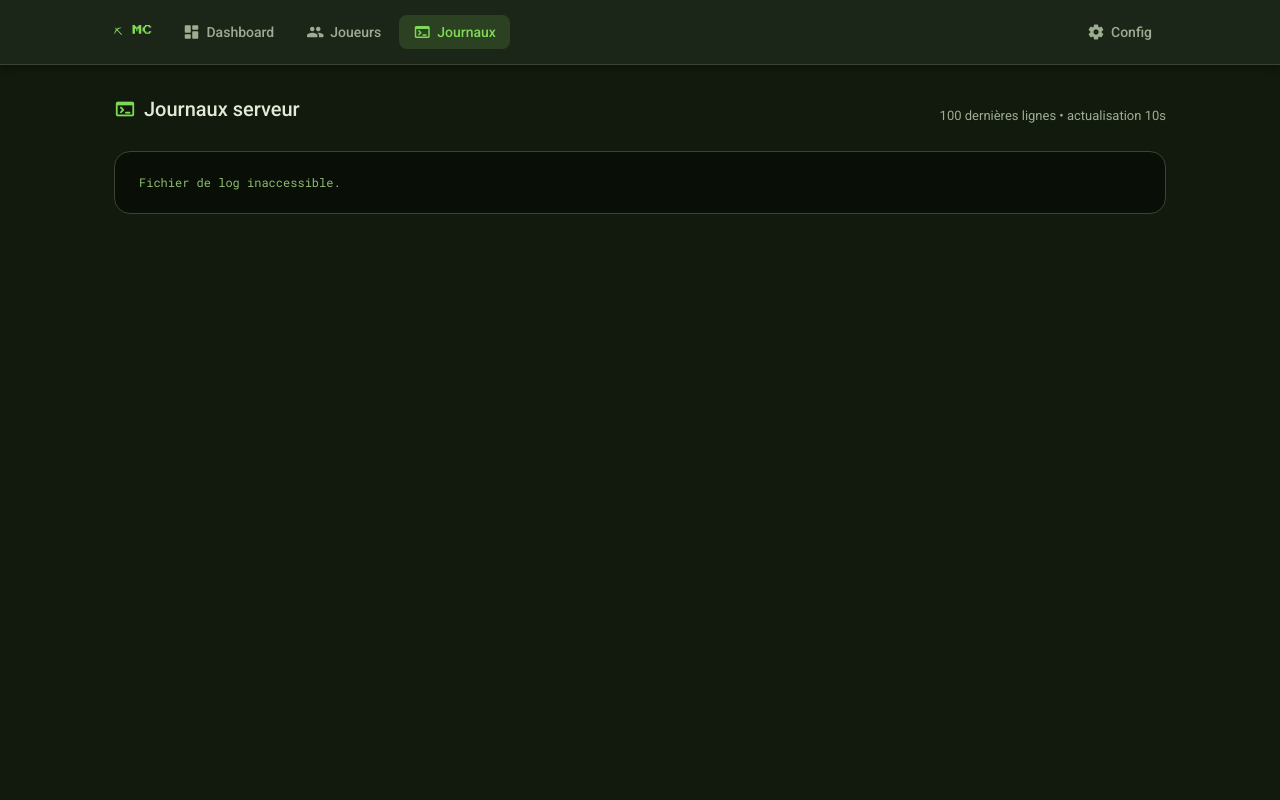
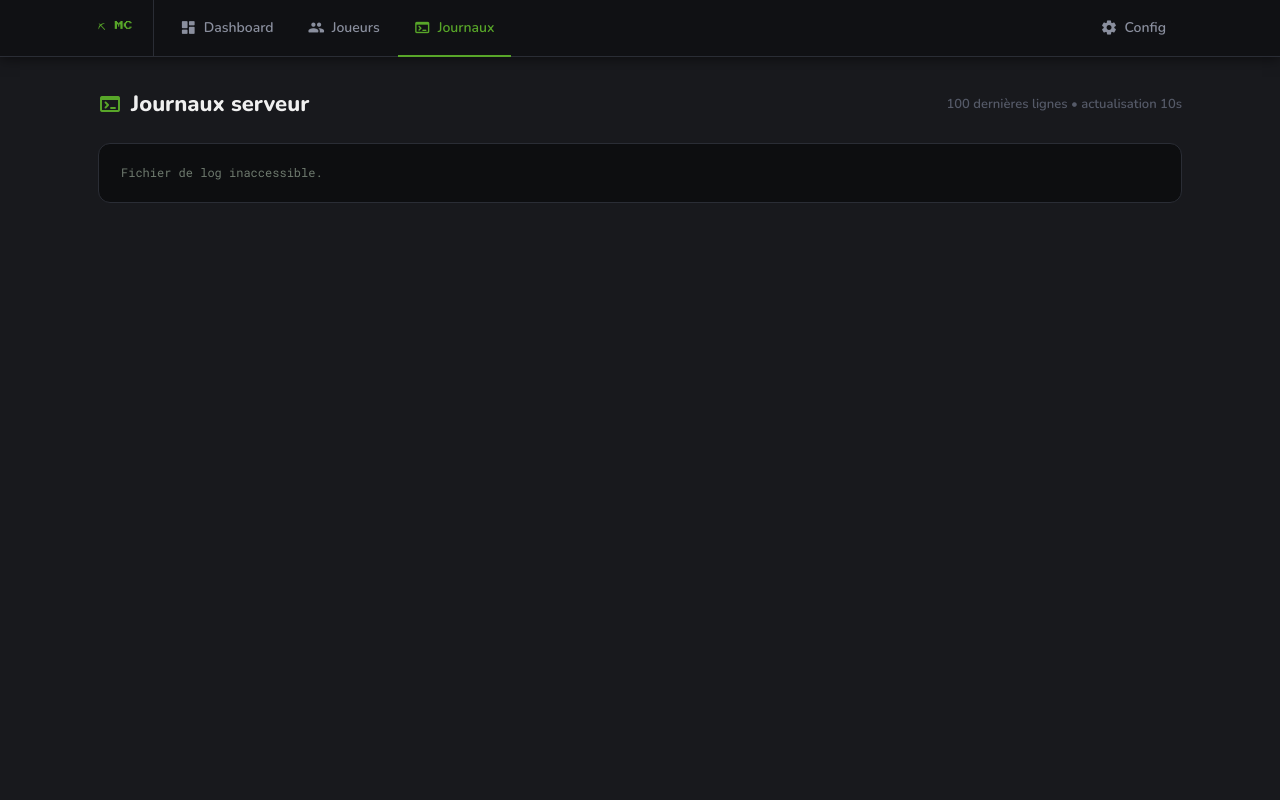
Before and after one commit to picardflo/minecraft_webui, a FastAPI app: page /logs in a window 1280 px wide. Run offline with FastAPI, Linux system fonts and the light colour scheme.

Commit message:
style: refonte thème — inspiré du launcher Minecraft
Fond plus sombre (#18191d), vert herbe (#58a629), texte blanc pur,
nav style onglets avec indicateur bas, typo Nunito plus gaming.

Co-Authored-By: Claude Sonnet 4.6 <noreply@anthropic.com>

```diff
--- a/web/templates/base.html
+++ b/web/templates/base.html
@@ -5,168 +5,180 @@
   <meta name="viewport" content="width=device-width, initial-scale=1.0">
   <title>{% block title %}Minecraft{% endblock %} — Dashboard</title>
   <link rel="preconnect" href="https://fonts.googleapis.com">
-  <link href="https://fonts.googleapis.com/css2?family=Roboto:wght@300;400;500;700&family=Press+Start+2P&family=Roboto+Mono:wght@400;500&display=swap" rel="stylesheet">
+  <link href="https://fonts.googleapis.com/css2?family=Nunito:wght@400;500;600;700;800&family=Press+Start+2P&family=Roboto+Mono:wght@400;500&display=swap" rel="stylesheet">
   <link href="https://fonts.googleapis.com/icon?family=Material+Icons+Round" rel="stylesheet">
   <style>
     :root {
-      --bg:           #111A0D;
-      --surface:      #1C2618;
-      --surface-var:  #2A3324;
-      --surface-high: #343E2E;
-      --primary:      #7ED957;
-      --primary-dim:  #5BA83A;
-      --on-primary:   #0A2000;
-      --secondary:    #B8C8A5;
-      --outline:      #7A8571;
-      --outline-var:  #3A4435;
-      --text:         #E2EBD8;
-      --text-dim:     #9DAD92;
-      --error:        #FF5252;
-      --warning:      #FFB74D;
-      --radius-sm:    8px;
-      --radius-md:    16px;
+      --bg:           #18191d;
+      --nav-bg:       #101114;
+      --surface:      #1e2026;
+      --surface-var:  #262930;
+      --surface-high: #2e323b;
+      --primary:      #58a629;
+      --primary-lit:  #6ec234;
+      --on-primary:   #ffffff;
+      --outline-var:  #2a2d35;
+      --outline:      #3e4250;
+      --text:         #f0f0f0;
+      --text-dim:     #8a8f9e;
+      --text-muted:   #555a68;
+      --error:        #e05252;
+      --warning:      #e0933a;
+      --radius-sm:    6px;
+      --radius-md:    12px;
+      --radius-lg:    18px;
     }
+
     *, *::before, *::after { box-sizing: border-box; margin: 0; padding: 0; }
-    body { background: var(--bg); color: var(--text); font-family: 'Roboto', sans-serif; min-height: 100vh; }
+    body { background: var(--bg); color: var(--text); font-family: 'Nunito', sans-serif; min-height: 100vh; }
 
     /* ── Nav ── */
     nav {
-      background: var(--surface);
+      background: var(--nav-bg);
       border-bottom: 1px solid var(--outline-var);
       position: sticky; top: 0; z-index: 100;
-      box-shadow: 0 2px 8px rgba(0,0,0,.4);
+      box-shadow: 0 2px 12px rgba(0,0,0,.5);
     }
     .nav-inner {
-      max-width: 1100px; margin: 0 auto; padding: 0 24px;
-      height: 64px; display: flex; align-items: center; gap: 4px;
+      max-width: 1140px; margin: 0 auto; padding: 0 28px;
+      height: 56px; display: flex; align-items: stretch; gap: 2px;
     }
     .nav-brand {
-      font-family: 'Press Start 2P', monospace; font-size: 10px;
-      color: var(--primary); margin-right: 12px; letter-spacing: 0;
+      font-family: 'Press Start 2P', monospace; font-size: 9px;
+      color: var(--primary); display: flex; align-items: center;
+      padding-right: 20px; margin-right: 8px;
+      border-right: 1px solid var(--outline-var); letter-spacing: 0;
     }
     .nav-link {
-      display: flex; align-items: center; gap: 6px;
-      padding: 8px 14px; border-radius: var(--radius-sm);
+      display: flex; align-items: center; gap: 7px;
+      padding: 0 16px;
       color: var(--text-dim); text-decoration: none;
-      font-size: 14px; font-weight: 500; transition: all .15s;
+      font-size: 14px; font-weight: 600; transition: all .15s;
+      border-bottom: 2px solid transparent;
+      margin-bottom: -1px;
     }
-    .nav-link:hover { background: rgba(126,217,87,.08); color: var(--primary); }
-    .nav-link.active { background: rgba(126,217,87,.15); color: var(--primary); }
-    .nav-link .material-icons-round { font-size: 18px; }
+    .nav-link:hover { color: var(--text); border-bottom-color: var(--outline); }
+    .nav-link.active { color: var(--primary); border-bottom-color: var(--primary); }
+    .nav-link .material-icons-round { font-size: 17px; }
+    .nav-spacer { flex: 1; }
 
     /* ── Layout ── */
-    main { max-width: 1100px; margin: 0 auto; padding: 32px 24px; }
+    main { max-width: 1140px; margin: 0 auto; padding: 32px 28px; }
 
     /* ── Cards ── */
     .card {
       background: var(--surface); border: 1px solid var(--outline-var);
-      border-radius: var(--radius-md); padding: 24px;
-      box-shadow: 0 1px 4px rgba(0,0,0,.3);
+      border-radius: var(--radius-md); padding: 22px;
     }
     .card-title {
-      font-size: 11px; font-weight: 500;
-      text-transform: uppercase; letter-spacing: .08em;
-      color: var(--text-dim); margin-bottom: 16px;
+      font-size: 11px; font-weight: 700;
+      text-transform: uppercase; letter-spacing: .1em;
+      color: var(--text-muted); margin-bottom: 16px;
     }
 
     /* ── Stats ── */
-    .stat-label { font-size: 11px; color: var(--text-dim); text-transform: uppercase; letter-spacing: .06em; margin-bottom: 4px; }
-    .stat-value { font-size: 18px; font-weight: 500; }
+    .stat-label { font-size: 11px; font-weight: 700; color: var(--text-muted); text-transform: uppercase; letter-spacing: .08em; margin-bottom: 5px; }
+    .stat-value { font-size: 20px; font-weight: 700; }
 
     /* ── Progress ── */
-    .progress-track { height: 5px; background: var(--surface-high); border-radius: 3px; overflow: hidden; margin-top: 10px; }
-    .progress-bar   { height: 100%; border-radius: 3px; transition: width .5s ease; }
+    .progress-track { height: 4px; background: var(--surface-high); border-radius: 2px; overflow: hidden; margin-top: 12px; }
+    .progress-bar   { height: 100%; border-radius: 2px; transition: width .6s ease; }
     .bar-green  { background: var(--primary); }
     .bar-yellow { background: var(--warning); }
     .bar-red    { background: var(--error); }
-    .c-green { color: var(--primary); }
+    .c-green  { color: var(--primary); }
     .c-yellow { color: var(--warning); }
     .c-red    { color: var(--error); }
 
     /* ── Status dot ── */
-    .dot { width: 10px; height: 10px; border-radius: 50%; display: inline-block; flex-shrink: 0; }
-    .dot-green { background: var(--primary); box-shadow: 0 0 8px var(--primary); animation: blink 2s infinite; }
+    .dot { width: 9px; height: 9px; border-radius: 50%; display: inline-block; flex-shrink: 0; }
+    .dot-green { background: var(--primary); box-shadow: 0 0 7px var(--primary); animation: blink 2.5s infinite; }
     .dot-red   { background: var(--error); }
-    @keyframes blink { 0%,100%{opacity:1} 50%{opacity:.4} }
+    @keyframes blink { 0%,100%{opacity:1} 50%{opacity:.35} }
 
     /* ── Chips ── */
-    .chip { display: inline-flex; align-items: center; gap: 4px; padding: 4px 12px; border-radius: 100px; font-size: 12px; font-weight: 500; border: 1px solid; }
-    .chip-green { border-color: var(--primary); color: var(--primary); background: rgba(126,217,87,.1); }
-    .chip-red   { border-color: var(--error);   color: var(--error);   background: rgba(255,82,82,.1); }
-    .chip .material-icons-round { font-size: 13px; }
+    .chip { display: inline-flex; align-items: center; gap: 4px; padding: 3px 10px; border-radius: 100px; font-size: 12px; font-weight: 700; border: 1px solid; }
+    .chip-green { border-color: var(--primary); color: var(--primary); background: rgba(88,166,41,.12); }
+    .chip-red   { border-color: var(--error);   color: var(--error);   background: rgba(224,82,82,.12); }
+    .chip .material-icons-round { font-size: 12px; }
 
     /* ── Buttons ── */
     .btn {
       display: inline-flex; align-items: center; gap: 8px;
-      padding: 10px 24px; border-radius: var(--radius-sm);
-      font-size: 14px; font-weight: 500; cursor: pointer;
-      transition: all .15s; border: none; font-family: 'Roboto', sans-serif; text-decoration: none;
+      padding: 10px 22px; border-radius: var(--radius-sm);
+      font-size: 14px; font-weight: 700; cursor: pointer;
+      transition: all .15s; border: none;
+      font-family: 'Nunito', sans-serif; text-decoration: none;
+      letter-spacing: .01em;
     }
     .btn-primary { background: var(--primary); color: var(--on-primary); }
-    .btn-primary:hover { background: #95E870; box-shadow: 0 4px 12px rgba(126,217,87,.25); }
+    .btn-primary:hover { background: var(--primary-lit); box-shadow: 0 4px 14px rgba(88,166,41,.3); }
     .btn-outline { background: transparent; color: var(--primary); border: 1px solid var(--primary); }
-    .btn-outline:hover { background: rgba(126,217,87,.08); }
+    .btn-outline:hover { background: rgba(88,166,41,.08); }
     .btn .material-icons-round { font-size: 18px; }
 
     /* ── Form fields ── */
     .field { display: flex; flex-direction: column; gap: 6px; margin-bottom: 20px; }
-    .field label { font-size: 12px; color: var(--text-dim); font-weight: 500; text-transform: uppercase; letter-spacing: .04em; }
+    .field label { font-size: 11px; color: var(--text-muted); font-weight: 700; text-transform: uppercase; letter-spacing: .08em; }
     .field input {
       background: var(--surface-var); border: 1px solid var(--outline-var);
       border-radius: var(--radius-sm); color: var(--text);
-      padding: 12px 16px; font-size: 14px; font-family: 'Roboto', sans-serif;
+      padding: 11px 14px; font-size: 14px; font-family: 'Nunito', sans-serif; font-weight: 500;
       transition: border-color .15s; outline: none;
     }
-    .field input:focus { border-color: var(--primary); box-shadow: 0 0 0 2px rgba(126,217,87,.2); }
-    .field .hint { font-size: 11px; color: var(--text-dim); }
+    .field input:focus { border-color: var(--primary); box-shadow: 0 0 0 3px rgba(88,166,41,.18); }
+    .field .hint { font-size: 11px; color: var(--text-muted); }
 
     /* ── Alert ── */
-    .alert { padding: 12px 16px; border-radius: var(--radius-sm); font-size: 14px; display: flex; align-items: center; gap: 10px; margin-bottom: 20px; }
+    .alert { padding: 11px 15px; border-radius: var(--radius-sm); font-size: 14px; font-weight: 600; display: flex; align-items: center; gap: 9px; margin-bottom: 20px; }
     .alert .material-icons-round { font-size: 18px; }
-    .alert-success { background: rgba(126,217,87,.12); border: 1px solid rgba(126,217,87,.3); color: var(--primary); }
-    .alert-error   { background: rgba(255,82,82,.12);  border: 1px solid rgba(255,82,82,.3);  color: var(--error); }
+    .alert-success { background: rgba(88,166,41,.12); border: 1px solid rgba(88,166,41,.28); color: var(--primary); }
+    .alert-error   { background: rgba(224,82,82,.12);  border: 1px solid rgba(224,82,82,.28);  color: var(--error); }
 
     /* ── Grid ── */
-    .grid-3 { display: grid; grid-template-columns: repeat(3,1fr); gap: 16px; }
-    .grid-4 { display: grid; grid-template-columns: repeat(4,1fr); gap: 20px; }
+    .grid-3 { display: grid; grid-template-columns: repeat(3,1fr); gap: 14px; }
+    .grid-4 { display: grid; grid-template-columns: repeat(4,1fr); gap: 18px; }
     @media(max-width:768px) { .grid-3,.grid-4 { grid-template-columns: 1fr 1fr; } main { padding: 20px 16px; } }
     @media(max-width:480px) { .grid-3,.grid-4 { grid-template-columns: 1fr; } }
 
     /* ── Page header ── */
-    .page-header { margin-bottom: 28px; display: flex; align-items: baseline; gap: 10px; flex-wrap: wrap; }
-    .page-header h1 { font-size: 20px; font-weight: 500; display: flex; align-items: center; gap: 8px; }
-    .page-header h1 .material-icons-round { font-size: 22px; color: var(--primary); }
-    .page-header .sub { font-size: 13px; color: var(--text-dim); margin-left: auto; }
+    .page-header { margin-bottom: 24px; display: flex; align-items: center; gap: 10px; flex-wrap: wrap; }
+    .page-header h1 { font-size: 22px; font-weight: 800; display: flex; align-items: center; gap: 9px; }
+    .page-header h1 .material-icons-round { font-size: 24px; color: var(--primary); }
+    .page-header .sub { font-size: 13px; color: var(--text-muted); margin-left: auto; font-weight: 600; }
 
     /* ── Log viewer ── */
     .log-viewer {
-      background: #090E07; border: 1px solid var(--outline-var);
-      border-radius: var(--radius-md); padding: 20px 24px;
+      background: #0d0e10; border: 1px solid var(--outline-var);
+      border-radius: var(--radius-md); padding: 18px 22px;
       font-family: 'Roboto Mono', monospace; font-size: 12px;
-      line-height: 1.75; overflow-y: auto; max-height: 70vh;
+      line-height: 1.8; overflow-y: auto; max-height: 70vh;
     }
-    .log-viewer .l-warn  { color: var(--warning); }
-    .log-viewer .l-error { color: var(--error); }
-    .log-viewer .l-info  { color: #6AB5FF; }
-    .log-viewer .l-default { color: #8DBB70; }
+    .log-viewer .l-warn    { color: var(--warning); }
+    .log-viewer .l-error   { color: var(--error); }
+    .log-viewer .l-info    { color: #5b9bd5; }
+    .log-viewer .l-default { color: #6e7a6e; }
 
     /* ── Player card ── */
     .player-card {
       background: var(--surface); border: 1px solid var(--outline-var);
-      border-radius: var(--radius-md); padding: 20px 16px;
+      border-radius: var(--radius-md); padding: 20px 14px;
       display: flex; flex-direction: column; align-items: center; gap: 12px;
-      transition: all .2s; cursor: default;
+      transition: all .18s; cursor: default;
     }
-    .player-card:hover { border-color: var(--primary); box-shadow: 0 4px 16px rgba(126,217,87,.12); transform: translateY(-2px); }
-    .player-card img { image-rendering: pixelated; border-radius: 6px; }
-    .player-name { font-size: 13px; font-weight: 500; text-align: center; }
+    .player-card:hover {
+      border-color: var(--primary);
+      box-shadow: 0 0 0 1px var(--primary), 0 6px 20px rgba(88,166,41,.15);
+      transform: translateY(-3px);
+    }
+    .player-card img { image-rendering: pixelated; border-radius: 5px; }
+    .player-name { font-size: 13px; font-weight: 700; text-align: center; }
 
     /* ── Misc ── */
     ::-webkit-scrollbar { width: 5px; height: 5px; }
     ::-webkit-scrollbar-track { background: var(--surface); }
     ::-webkit-scrollbar-thumb { background: var(--outline); border-radius: 3px; }
     .material-icons-round { vertical-align: middle; user-select: none; }
-    .gap-2 { gap: 8px; }
     .mb-4 { margin-bottom: 16px; }
     .mb-6 { margin-bottom: 24px; }
     .flex { display: flex; }
@@ -188,7 +200,8 @@
     <a href="/logs"    class="nav-link {% if request.url.path == '/logs' %}active{% endif %}">
       <span class="material-icons-round">terminal</span> Journaux
     </a>
-    <a href="/settings" class="nav-link {% if '/settings' in request.url.path or request.url.path == '/login' %}active{% endif %}" style="margin-left:auto">
+    <div class="nav-spacer"></div>
+    <a href="/settings" class="nav-link {% if '/settings' in request.url.path or request.url.path == '/login' %}active{% endif %}">
       <span class="material-icons-round">settings</span> Config
     </a>
   </div>
```
